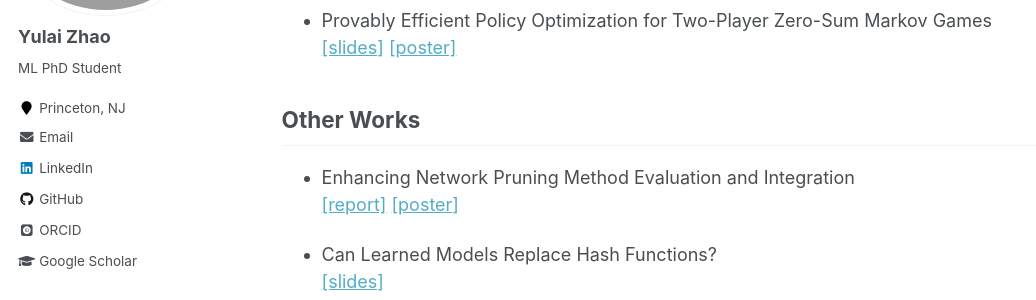
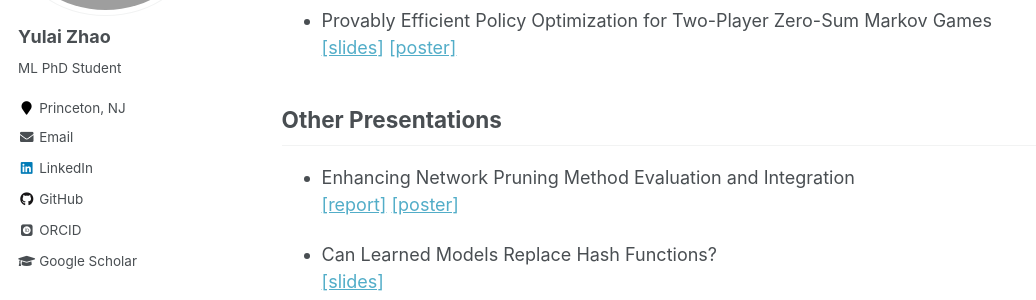
Before and after one commit to zhaoyl18/zhaoyl18.github.io, a Jekyll site: the page built from _pages/talks.md, in a window 1280 px wide and 900 px high, scrolled down 488 px. Shown: the part 154-454 px from the top of the window, without its empty margins (0-1036 px from the left). Built offline with Jekyll 4.4.1, drawn with Linux system fonts in a browser that asks for light colours; some web fonts are replaced.

Commit message:
Update talks.md

```diff
--- a/_pages/talks.md
+++ b/_pages/talks.md
@@ -26,7 +26,7 @@ redirect_from:
 * Provably Efficient Policy Optimization for Two-Player Zero-Sum Markov Games
 [[slides]](<https://yulaizhao.com/files/slides_pgt.pdf>) [[poster]](<https://yulaizhao.com/files/poster_pgt.pdf>)
 
-## Other Works
+## Other Presentations
 
 * Enhancing Network Pruning Method Evaluation and Integration
 [[report]](<https://yulaizhao.com/files/report_COS598D_final.pdf>) [[poster]](<https://yulaizhao.com/files/poster_COS598D_final.pdf>)
```
